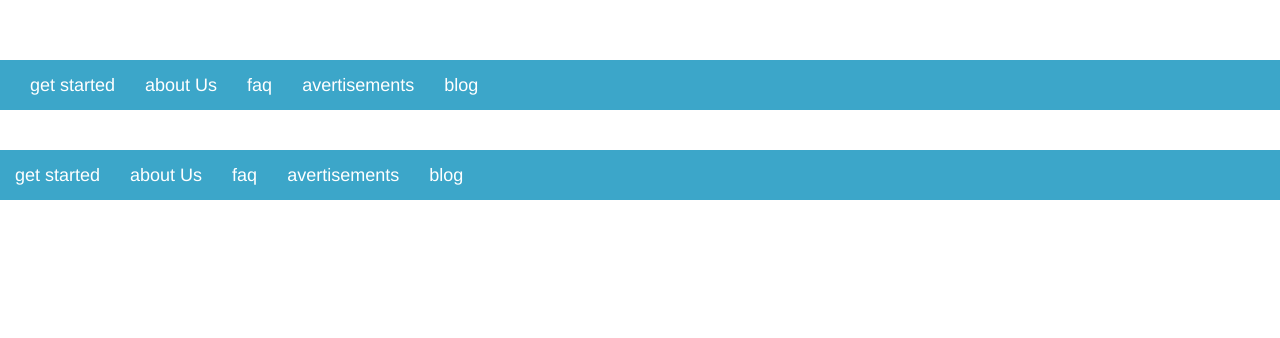
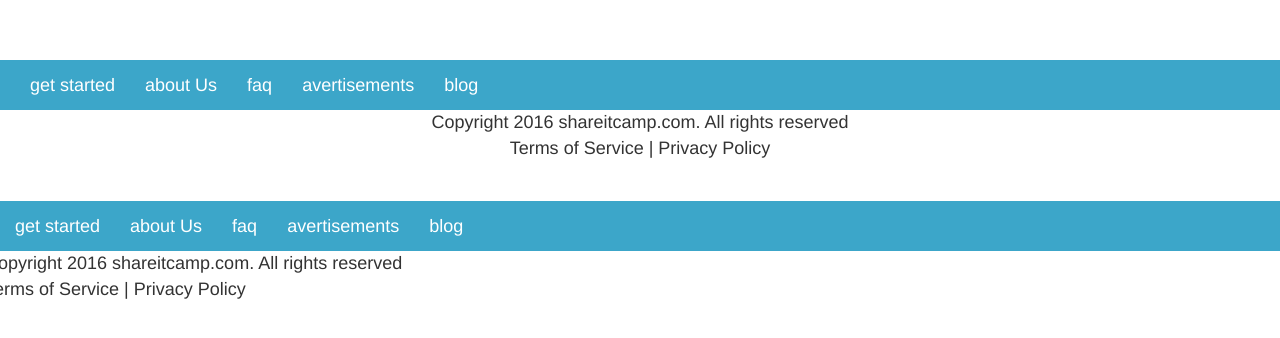
Before and after one commit to msamuels/social_monitization, a PHP site: template templates/footer.php in a window 1280 px wide. Shown: the part 82-420 px from the top of the page. Run offline with PHP 8.4, Linux system fonts and the light colour scheme; the template is opened without the code that fills it, so the values that code supplies are empty.

Commit message:
Copyright. Minor fix

```diff
--- a/templates/footer.php
+++ b/templates/footer.php
@@ -13,5 +13,12 @@
 	</div>
 </div>
 
+<div class="row">
+	Copyright 2016 shareitcamp.com. All rights reserved<br />
+	Terms of Service | Privacy Policy
 </div>
+
+</div>
+
+
 </body>
--- a/templates/supporter/supported-campaign.php
+++ b/templates/supporter/supported-campaign.php
@@ -71,7 +71,7 @@
 
     <div class="row">
         <div class="col-sm-12">
-            <div class="row"><h2>About</h2></div>
+            <div class="row"><h2>About <?php echo $producer->org_name; ?></h2></div>
             <div class="row">
                 <?php echo $producer->description; ?>
             </div>
```
